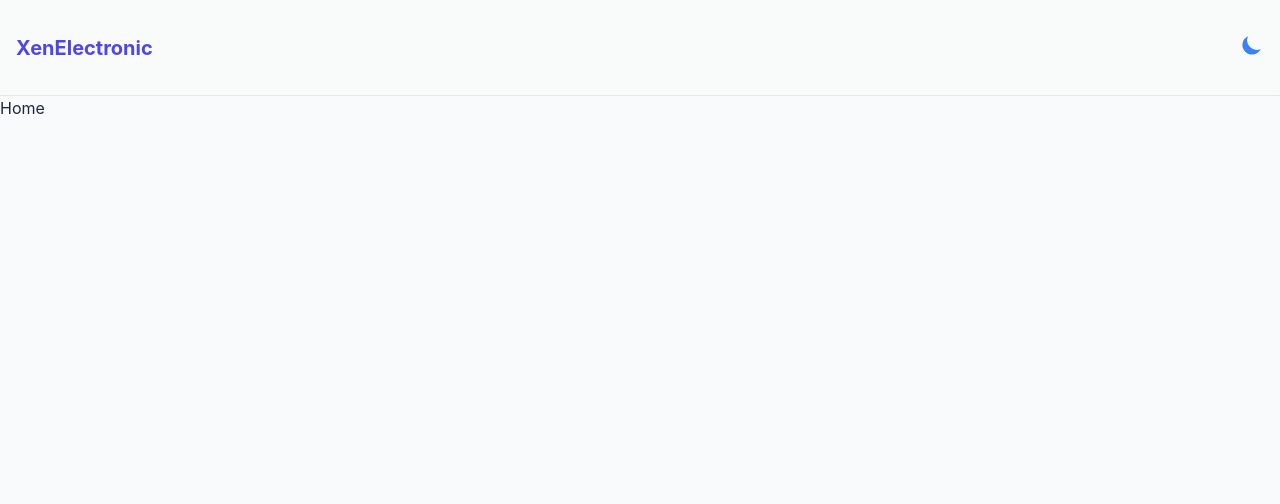
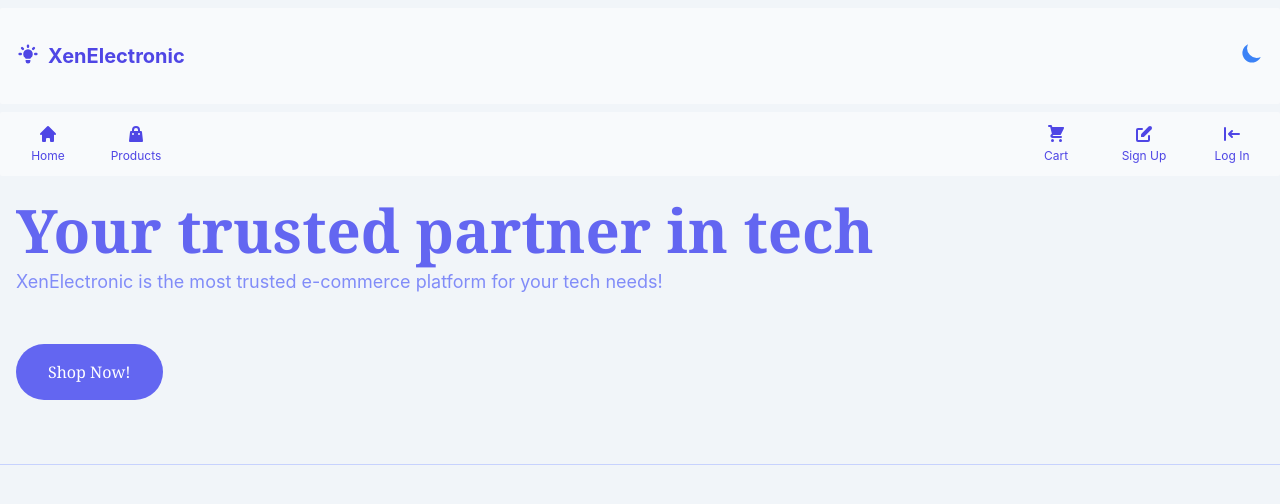
Before and after one commit to philipjonlewis/XenElectronic, a React (Vite) app in the folder client/: page / in a window 1280 px wide. Shown: the top 504 px of the page. Built offline with nearby package versions, Linux system fonts and the light colour scheme.

Commit message:
added initial landing page

```diff
--- a/client/src/App.tsx
+++ b/client/src/App.tsx
@@ -10,7 +10,7 @@ function App() {
 
   return (
     <ThemeProvider>
-      <div className='py-24 h-full w-full'>
+      <div className=' min-h-screen w-full'>
         <Routes location={location} key={location.key}>
           <Route path='/' element={<Home />} />
           <Route path='login' element={<LogIn />} />
--- a/client/src/components/ThemeProvider.tsx
+++ b/client/src/components/ThemeProvider.tsx
@@ -4,15 +4,16 @@ import React, { useState } from 'react'
 
 import Header from './layouts/Header'
 import MobileNavbar from './navigation/MobileNavbar'
-
+import LandingNavbar from './navigation/LandingNavbar'
 export default function ThemeProvider({ children }: any) {
   const [theme, setTheme] = useState(`light`)
 
   return (
     <div id='theme-wrapper' className={`${theme}`}>
-      <div className='bg-gray-50 dark:bg-neutral-900 min-h-screen min-w-full '>
+      <div className='bg-slate-100 dark:bg-slate-900 min-h-screen min-w-full '>
         <div className='container mx-auto'>
           <Header setTheme={setTheme} theme={theme} />
+          <LandingNavbar />
           {children}
           <MobileNavbar />
         </div>
--- /dev/null
+++ b/client/src/components/index.ts
@@ -0,0 +1,3 @@
+import LandingNavbar from "./navigation/LandingNavbar";
+
+export {LandingNavbar}
--- a/client/src/components/layouts/Header.tsx
+++ b/client/src/components/layouts/Header.tsx
@@ -1,11 +1,19 @@
 import React, { useState } from 'react'
-import { MoonIcon, SunIcon } from '@heroicons/react/solid'
+import { MoonIcon, SunIcon, LightBulbIcon } from '@heroicons/react/solid'
+import { NavLink, useNavigate } from 'react-router-dom'
+
 const Header = ({ theme, setTheme }) => {
   return (
-    <header className='container h-24 flex justify-between items-center p-4 border-b-[1px] fixed w-full bg-gray-50 dark:bg-neutral-800  bg-opacity-60  backdrop-blur-sm '>
-      <div className='logo-container'>
-        <p className='text-xl font-bold text-indigo-600 dark:text-white'>XenElectronic</p>
-      </div>
+    <header className=' container h-24 flex justify-between items-center p-4 sticky sm:top-2 w-full  bg-slate-50 dark:bg-indigo-700  bg-opacity-60 sm:bg-opacity-100  backdrop-blur-sm sm:rounded-sm '>
+      <NavLink to={'/'}>
+        <div className='logo-container'>
+          <div className='text-xl font-bold text-indigo-600 dark:text-white flex'>
+            {' '}
+            <LightBulbIcon className='h-6 w-6 mr-2' />
+            <p>XenElectronic</p>
+          </div>
+        </div>
+      </NavLink>
       <div className=''>
         <button
           onClick={() => {
--- /dev/null
+++ b/client/src/components/navigation/LandingNavbar.tsx
@@ -0,0 +1,70 @@
+import React from 'react'
+import {
+  HomeIcon,
+  ShoppingCartIcon,
+  CogIcon,
+  AdjustmentsIcon,
+  ShoppingBagIcon,
+  LoginIcon,
+  LogoutIcon,
+  PencilAltIcon,
+} from '@heroicons/react/solid'
+import { NavLink, useNavigate } from 'react-router-dom'
+
+const LandingNavbar = () => {
+  return (
+    <div className='text-sm sticky hidden sm:flex top-28 p-2 mt-4 mb-2 sm:rounded-sm bg-slate-50  justify-between items-center text-indigo-600'>
+      <div className='flex gap-2'>
+        <NavLink to={'/'}>
+          <div className='flex flex-col justify-center items-center w-20 py-1 '>
+            <HomeIcon className='h-5 w-5  ' />
+            <p className='pt-1 text-xs'>Home</p>
+          </div>
+        </NavLink>
+        <NavLink to={'/products'}>
+          <div className='flex flex-col justify-center items-center w-20 py-1 '>
+            <ShoppingBagIcon className='h-5 w-5  ' />
+            <p className='pt-1 text-xs'>Products</p>
+          </div>
+        </NavLink>
+      </div>
+      {/*  */}
+
+      {/*  */}
+      <div className='flex gap-2'>
+        <NavLink to={'/cart'}>
+          <div className='flex flex-col justify-center items-center w-20 py-1 '>
+            <ShoppingCartIcon className='h-5 w-5  ' />
+            <p className='pt-1 text-xs'>Cart</p>
+          </div>
+        </NavLink>
+        <NavLink to={'/signup'}>
+          <div className='flex flex-col justify-center items-center w-20 py-1 '>
+            <PencilAltIcon className='h-5 w-5  ' />
+            <p className='pt-1 text-xs'>Sign Up</p>
+          </div>
+        </NavLink>
+        <NavLink to={'/login'}>
+          <div className='flex flex-col justify-center items-center w-20 py-1 '>
+            <LoginIcon className='h-5 w-5  ' />
+            <p className='pt-1 text-xs'>Log In</p>
+          </div>
+        </NavLink>
+        {/* <NavLink to={'/logout'}>
+          <div className='flex flex-col justify-center items-center w-20 py-1 '>
+            <LogoutIcon className='h-5 w-5  ' />
+            <p className='pt-1 text-xs'>Log Out</p>
+          </div>
+        </NavLink>
+        <NavLink to={'/settings'}>
+          <div className='flex flex-col justify-center items-center w-20 py-1 '>
+            <CogIcon className='h-5 w-5  ' />
+            <p className='pt-1 text-xs'>Settings</p>
+          </div>
+        </NavLink> */}
+      </div>
+    </div>
+  )
+}
+
+export default LandingNavbar
--- a/client/src/index.scss
+++ b/client/src/index.scss
@@ -4,7 +4,7 @@
 
 @layer base {
   body {
-    @apply bg-gray-50 text-slate-800 dark:bg-neutral-800 dark:text-gray-100 min-h-screen min-w-full;
+    @apply bg-gray-100 text-slate-800 dark:bg-neutral-800 dark:text-gray-100 min-h-screen min-w-full;
   }
 
   ::selection {
@@ -12,7 +12,7 @@
   }
 
   p {
-    @apply text-slate-800 dark:text-gray-100;
+    // @apply text-slate-800 dark:text-gray-100;
   }
 }
 
--- a/client/src/main.tsx
+++ b/client/src/main.tsx
@@ -3,13 +3,15 @@ import ReactDOM from 'react-dom/client'
 import App from './App'
 import './index.scss'
 import { BrowserRouter } from 'react-router-dom'
+import { Provider } from 'react-redux'
+import store from './redux/store'
 
 ReactDOM.createRoot(document.getElementById('root') as HTMLElement).render(
   <React.StrictMode>
     <BrowserRouter>
-      {/* <Provider store={store}> */}
-      <App />
-      {/* </Provider> */}
+      <Provider store={store}>
+        <App />
+      </Provider>
     </BrowserRouter>
   </React.StrictMode>,
 )
--- a/client/src/pages/Home.tsx
+++ b/client/src/pages/Home.tsx
@@ -1,8 +1,28 @@
 import React from 'react'
+import { LandingNavbar } from '../components'
+import { NavLink, useNavigate } from 'react-router-dom'
 
 const Home = () => {
   return (
-    <div>Home</div>
+    <div className='w-full '>
+      <div className='flex border-b-[1px] border-indigo-200 pb-12'>
+        <div className='p-4'>
+          <p className='font-serif text-6xl font-bold text-indigo-500'>
+            Your trusted partner in tech
+          </p>
+          <p className='text-lg text-indigo-400 mt-2'>
+            XenElectronic is the most trusted e-commerce platform for your tech needs!
+          </p>
+          <div className='w-fit'>
+            <NavLink to={'/products'}>
+              <div className='mt-12 bg-indigo-500 w-fit py-4 px-8 rounded-full'>
+                <p className='text-white font-serif '>Shop Now!</p>
+              </div>
+            </NavLink>
+          </div>
+        </div>
+      </div>
+    </div>
   )
 }
 
--- /dev/null
+++ b/client/src/redux/authState.tsx
@@ -0,0 +1,74 @@
+import { createSlice } from "@reduxjs/toolkit";
+import { Navigate } from "react-router-dom";
+
+export const authSlice = createSlice({
+  name: "auth",
+  initialState: {
+    _id: "user-001",
+    email: "philip",
+    userRole: "free",
+    isEmailVerified: false,
+    isBlocked: false,
+    isAuthRegistered: false,
+  },
+  reducers: {
+    login: (
+      state: AuthContent,
+      action: { payload: { _id: string; email: string } }
+    ) => {
+      const { _id, email } = action.payload;
+
+      const authStateData = { isAuthRegistered: true, email, _id };
+
+      localStorage.setItem("taptaptask-auth", JSON.stringify(authStateData));
+
+      return { ...state, ...authStateData };
+    },
+    signup: (
+      state: AuthContent,
+      action: { payload: { _id: string; email: string } }
+    ) => {
+      const { _id, email } = action.payload;
+
+      const authStateData = { isAuthRegistered: true, email, _id };
+
+      localStorage.setItem("taptaptask-auth", JSON.stringify(authStateData));
+
+      return { ...state, isAuthRegistered: true, email, _id };
+    },
+    logout: (state: AuthContent) => {
+      return {
+        _id: "",
+        email: "",
+        userRole: "free",
+        isEmailVerified: false,
+        isBlocked: false,
+        isAuthRegistered: false,
+      };
+    },
+    verifyAuthState: (state: AuthContent) => {
+      return {
+        ...state,
+        isAuthRegistered: true,
+      };
+    },
+  },
+});
+
+export const { signup, login, logout, verifyAuthState } = authSlice.actions;
+
+export default authSlice.reducer;
+
+interface AuthContent {
+  _id: string;
+  email: string;
+  userRole: string;
+  isEmailVerified: boolean;
+  isBlocked: boolean;
+  // isAuthRegistered is frontend only
+  isAuthRegistered: boolean;
+}
+
+export interface AuthStateType {
+  auth: AuthContent;
+}
--- /dev/null
+++ b/client/src/redux/cartState.tsx
@@ -0,0 +1,41 @@
+import { createSlice, current } from "@reduxjs/toolkit";
+
+export const activeProjectSlice = createSlice({
+  name: "cartContent",
+  initialState: {
+    projectId: "9q1",
+    projectName: "Sample Active Project",
+    projectDescription: "Sample Active Project",
+    projectImage: "https://picsum.photos/id/962/200/300",
+  },
+  reducers: {
+    setActiveProject: (state, actions) => {
+      // console.log(current(state));
+      // get id payload
+      // Make API call for the project, its phases and tasks - better if GraphQL
+      // console.log(actions.payload);
+      // console.log("hello", actions.payload);
+      return actions.payload;
+    },
+    editProjectDate: (state, actions) => {
+      return { ...state, dateOfDeadline: actions.payload };
+    },
+    editProjectName: (state, actions) => {
+      return { ...state, projectName: actions.payload };
+    },
+    editProjectDescription: (state, actions) => {
+      return { ...state, projectDescription: actions.payload };
+    },
+  },
+});
+
+const { actions, reducer } = activeProjectSlice;
+
+export const {
+  setActiveProject,
+  editProjectDate,
+  editProjectName,
+  editProjectDescription,
+} = actions;
+
+export default reducer;
--- /dev/null
+++ b/client/src/redux/store.tsx
@@ -0,0 +1,9 @@
+import { configureStore } from '@reduxjs/toolkit'
+import authReducer from './authState'
+
+export default configureStore({
+  reducer: {
+    auth: authReducer,
+  },
+  middleware: (getDefaultMiddleware) => getDefaultMiddleware(),
+})
```
Also changed, not shown: client/src/components/navigation/MobileNavbar.tsx (+8 -7 lines), client/public/images/landing.jpg (added), 1 other file (tests, documents, lock files or other folders).
